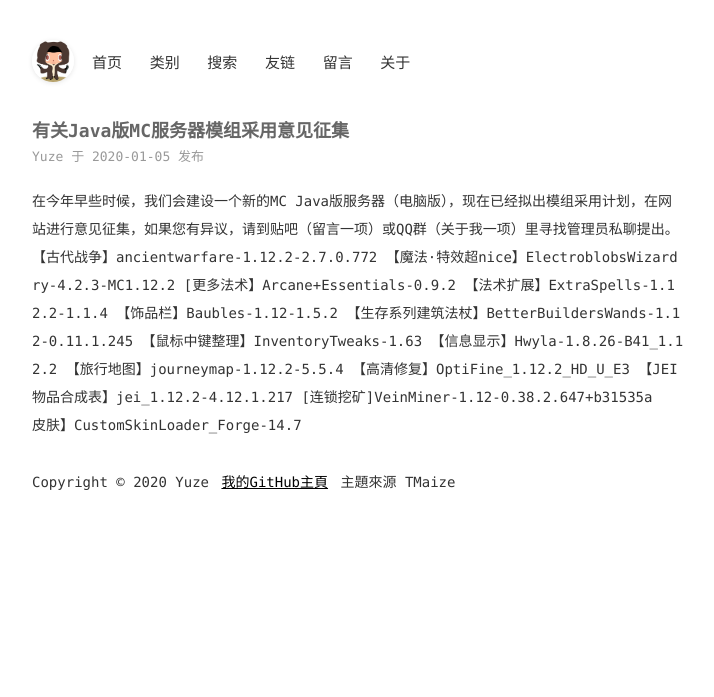
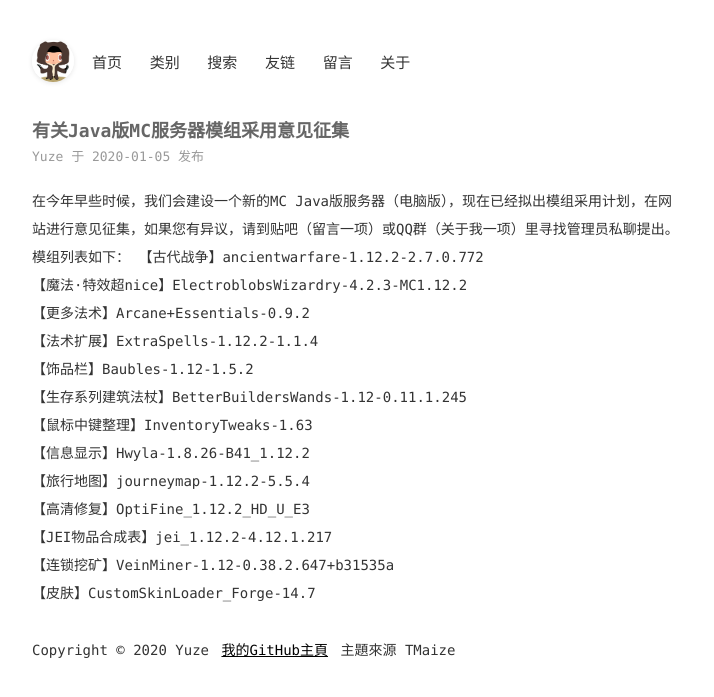
Before and after one commit to Rkgoange/Yuze, a Jekyll site: the page built from _posts/2020-1-5-theme-Minecraft.md, in a window 1280 px wide. Shown: the top 697 px of the page, without its empty margins (282-996 px from the left). Built offline with Jekyll 4.4.1, drawn with Linux system fonts in a browser that asks for light colours; some web fonts are replaced; comment, search, counter and statistics services are not loaded.

Commit message:
Update 2020-1-5-theme-Minecraft.md

```diff
--- a/_posts/2020-1-5-theme-Minecraft.md
+++ b/_posts/2020-1-5-theme-Minecraft.md
@@ -4,5 +4,17 @@ title: 有关Java版MC服务器模组采用意见征集
 categories: [Minecraft]
 ---
 在今年早些时候，我们会建设一个新的MC Java版服务器（电脑版），现在已经拟出模组采用计划，在网站进行意见征集，如果您有异议，请到贴吧（留言一项）或QQ群（关于我一项）里寻找管理员私聊提出。
-【古代战争】ancientwarfare-1.12.2-2.7.0.772                                           【魔法·特效超nice】ElectroblobsWizardry-4.2.3-MC1.12.2                                    [更多法术】Arcane+Essentials-0.9.2                                                                           【法术扩展】ExtraSpells-1.12.2-1.1.4                                                        【饰品栏】Baubles-1.12-1.5.2                                                                         【生存系列建筑法杖】BetterBuildersWands-1.12-0.11.1.245                        【鼠标中键整理】InventoryTweaks-1.63                                                   【信息显示】Hwyla-1.8.26-B41_1.12.2                                                      【旅行地图】journeymap-1.12.2-5.5.4                                                      【高清修复】OptiFine_1.12.2_HD_U_E3                                                   【JEI物品合成表】jei_1.12.2-4.12.1.217                                                         [连锁挖矿]VeinMiner-1.12-0.38.2.647+b31535a
-皮肤】CustomSkinLoader_Forge-14.7
+模组列表如下：
+【古代战争】ancientwarfare-1.12.2-2.7.0.772
+【魔法·特效超nice】ElectroblobsWizardry-4.2.3-MC1.12.2
+【更多法术】Arcane+Essentials-0.9.2
+【法术扩展】ExtraSpells-1.12.2-1.1.4
+【饰品栏】Baubles-1.12-1.5.2
+【生存系列建筑法杖】BetterBuildersWands-1.12-0.11.1.245
+【鼠标中键整理】InventoryTweaks-1.63
+【信息显示】Hwyla-1.8.26-B41_1.12.2
+【旅行地图】journeymap-1.12.2-5.5.4
+【高清修复】OptiFine_1.12.2_HD_U_E3
+【JEI物品合成表】jei_1.12.2-4.12.1.217
+【连锁挖矿】VeinMiner-1.12-0.38.2.647+b31535a
+【皮肤】CustomSkinLoader_Forge-14.7
```
